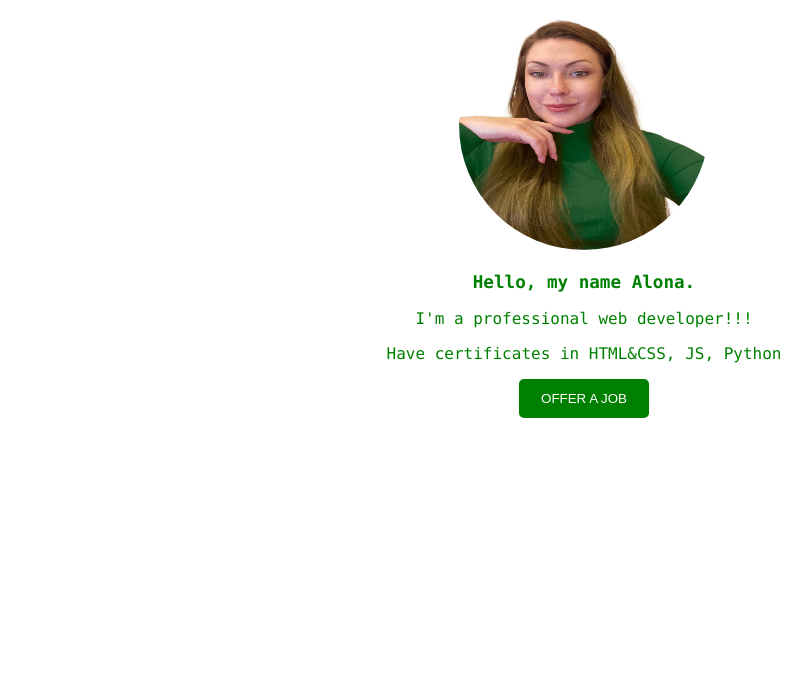
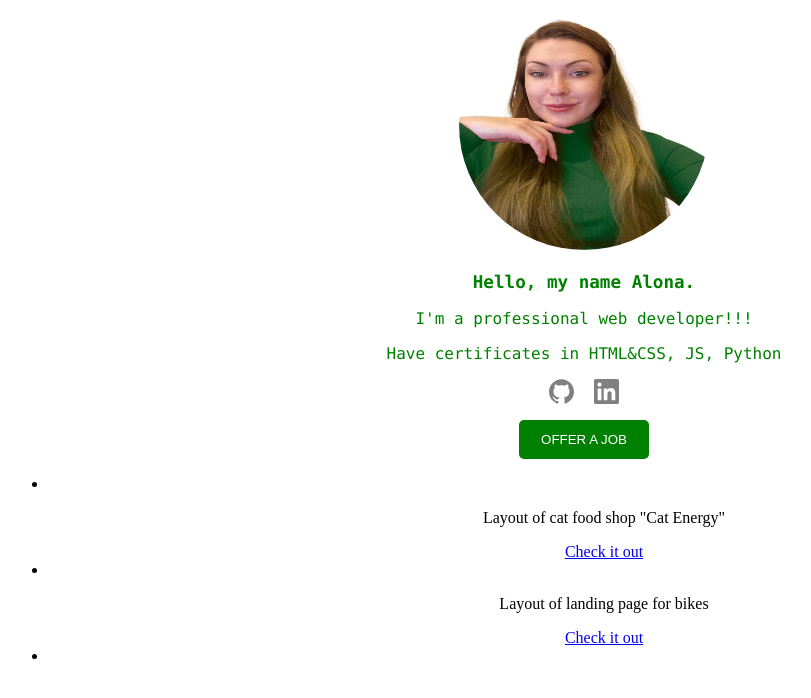
Before and after one commit to Alonasa/100DaysOfPyhton, a Flask app: template dayFiftySix/templates/index.html in a window 1280 px wide. Shown: the top 698 px of the page, without its empty margins (56-867 px from the left). Run offline with Flask 3, Linux system fonts and the light colour scheme; the template is opened without the code that fills it, so the values that code supplies are empty.

Commit message:
added first projects to portfolio

```diff
--- a/dayFiftySix/static/styles/style.css
+++ b/dayFiftySix/static/styles/style.css
@@ -43,6 +43,27 @@ h3 {
 
 .about-me__photo {
     border-radius: 50%;
+}
+
+.about-me__socials {
+    padding: 0;
+    display: flex;
+    justify-content: center;
+}
+
+.about-me__socials li {
+    width: 25px;
+    height: 25px;
+    padding: 0 10px;
+    list-style: none;
+}
+
+.about-me__socials--link svg {
+    fill: grey;
+}
+
+.about-me__socials--link:hover svg {
+    fill: green;
 }
 
 .button__green {
--- a/dayFiftySix/templates/index.html
+++ b/dayFiftySix/templates/index.html
@@ -18,6 +18,18 @@
             <p class="about-me__description">I'm a professional web
                 developer!!!</p>
             <p>Have certificates in HTML&CSS, JS, Python</p>
+            <ul class="about-me__socials">
+                <li><a class="about-me__socials--link" href="https://github.com/Alonasa">
+                    <svg role="img" viewBox="0 0 24 24" xmlns="http://www.w3.org/2000/svg">
+                        <path d="M12 .297c-6.63 0-12 5.373-12 12 0 5.303 3.438 9.8 8.205 11.385.6.113.82-.258.82-.577 0-.285-.01-1.04-.015-2.04-3.338.724-4.042-1.61-4.042-1.61C4.422 18.07 3.633 17.7 3.633 17.7c-1.087-.744.084-.729.084-.729 1.205.084 1.838 1.236 1.838 1.236 1.07 1.835 2.809 1.305 3.495.998.108-.776.417-1.305.76-1.605-2.665-.3-5.466-1.332-5.466-5.93 0-1.31.465-2.38 1.235-3.22-.135-.303-.54-1.523.105-3.176 0 0 1.005-.322 3.3 1.23.96-.267 1.98-.399 3-.405 1.02.006 2.04.138 3 .405 2.28-1.552 3.285-1.23 3.285-1.23.645 1.653.24 2.873.12 3.176.765.84 1.23 1.91 1.23 3.22 0 4.61-2.805 5.625-5.475 5.92.42.36.81 1.096.81 2.22 0 1.606-.015 2.896-.015 3.286 0 .315.21.69.825.57C20.565 22.092 24 17.592 24 12.297c0-6.627-5.373-12-12-12"/>
+                    </svg>
+                </a></li>
+                <li><a class="about-me__socials--link" href="https://www.linkedin.com/in/alona-skrypnyk/">
+                    <svg role="img" viewBox="0 0 24 24" xmlns="http://www.w3.org/2000/svg">
+                        <path d="M20.447 20.452h-3.554v-5.569c0-1.328-.027-3.037-1.852-3.037-1.853 0-2.136 1.445-2.136 2.939v5.667H9.351V9h3.414v1.561h.046c.477-.9 1.637-1.85 3.37-1.85 3.601 0 4.267 2.37 4.267 5.455v6.286zM5.337 7.433c-1.144 0-2.063-.926-2.063-2.065 0-1.138.92-2.063 2.063-2.063 1.14 0 2.064.925 2.064 2.063 0 1.139-.925 2.065-2.064 2.065zm1.782 13.019H3.555V9h3.564v11.452zM22.225 0H1.771C.792 0 0 .774 0 1.729v20.542C0 23.227.792 24 1.771 24h20.451C23.2 24 24 23.227 24 22.271V1.729C24 .774 23.2 0 22.222 0h.003z"/>
+                    </svg>
+                </a></li>
+            </ul>
             <button class="button button__green about-me__offer">Offer a
                 job
             </button>
@@ -25,7 +37,31 @@
     </div>
 </header>
 <main>
-    <div class="container"></div>
+    <div class="container">
+        <section class="portfolio">
+            <ul class="portfolio__projects">
+                <li><img src="" alt="">
+                    <div>
+                        <p class="portfolio__project-description">
+                            Layout of cat food shop "Cat Energy"
+                        </p>
+                        <a class="portfolio__project-link"
+                           href="https://alonasa.github.io/479397-cat-energy-19/index.html">Check it out</a>
+                    </div>
+                </li>
+                <li><img src="" alt="">
+                    <div>
+                        <p class="portfolio__project-description">
+                            Layout of landing page for bikes
+                        </p>
+                        <a class="portfolio__project-link"
+                           href="https://alonasa.github.io/1st-B4-site/">Check it out</a>
+                    </div>
+                </li>
+                <li><img src="" alt=""><a class="portfolio__project-link" href=""></a></li>
+            </ul>
+        </section>
+    </div>
 </main>
 <footer>
     <div class="container"></div>
```
